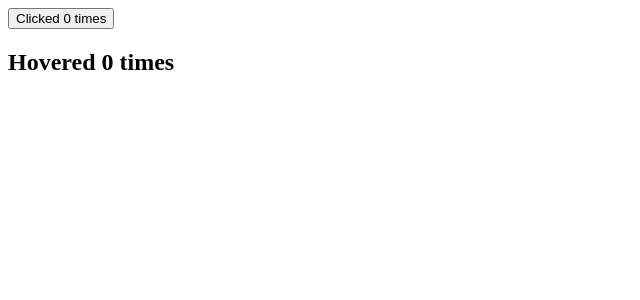
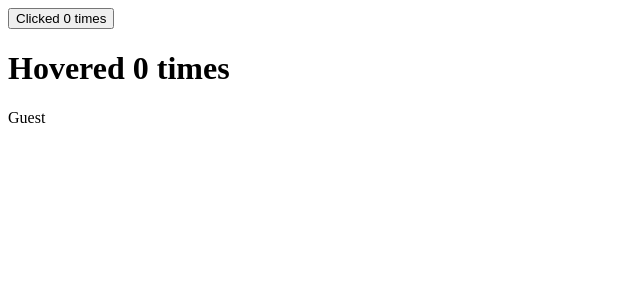
Before and after one commit to AdnanMahmud1/reactTr_update, a React (Create React App) app: page / in a window 1280 px wide. Shown: the top 300 px of the page, without its empty margins (0-640 px from the left). Built offline with nearby package versions, Linux system fonts and the light colour scheme.

Commit message:
Small updateRender Prop started

```diff
--- a/src/App.js
+++ b/src/App.js
@@ -1,11 +1,13 @@
 import ClickCounter from './components/ClickCounter';
 import HoverCounter from './components/HoverCounter';
+import User from './components/User';
 
 function App() {
     return (
         <div className="app">
             <ClickCounter />
             <HoverCounter />
+            <User render={(isLoggedIn) => (isLoggedIn ? 'Evan' : 'Guest')} />
         </div>
     );
 }
--- a/src/components/ClickCounter.js
+++ b/src/components/ClickCounter.js
@@ -1,15 +1,20 @@
-/* eslint-disable import/no-unresolved */
-import withCounter from './HOC/withCounter';
+import React from 'react';
 
-function ClickCounter(props) {
-    const { counter, incrementCount } = props;
+export default class ClickCounter extends React.Component {
+    state = { counter: 0 };
+
+    incrementCount = () => {
+        this.setState((prevState) => ({ counter: prevState.counter + 1 }));
+    };
+
+    render() {
+        const { counter } = this.state;
         return (
             <div>
-            <button type="button" onClick={incrementCount}>
+                <button type="button" onClick={this.incrementCount}>
                     Clicked {counter} times
                 </button>
             </div>
         );
     }
-
-export default withCounter(ClickCounter);
+}
--- a/src/components/HoverCounter.js
+++ b/src/components/HoverCounter.js
@@ -1,13 +1,18 @@
-/* eslint-disable import/no-unresolved */
-import withCounter from './HOC/withCounter';
+import React from 'react';
 
-function HoverCounter(props) {
-    const { counter, incrementCount } = props;
-    return (
-        <div>
-            <h2 onMouseOver={incrementCount}>Hovered {counter} times</h2>
-        </div>
-    );
+export default class HoverCounter extends React.Component {
+    state = { counter: 0 };
+
+    incrementCount = () => {
+        this.setState((prevState) => ({ counter: prevState.counter + 1 }));
+    };
+
+    render() {
+        const { counter } = this.state;
+        return (
+            <div>
+                <h1 onMouseOver={this.incrementCount}>Hovered {counter} times</h1>
+            </div>
+        );
+    }
 }
-
-export default withCounter(HoverCounter);
--- /dev/null
+++ b/src/components/User.js
@@ -0,0 +1,3 @@
+export default function User({ render }) {
+    return render(false);
+}
```
Also changed, not shown: 1 other file (tests, documents, lock files or other folders). Lines whose indentation alone changed are shown as unchanged.
